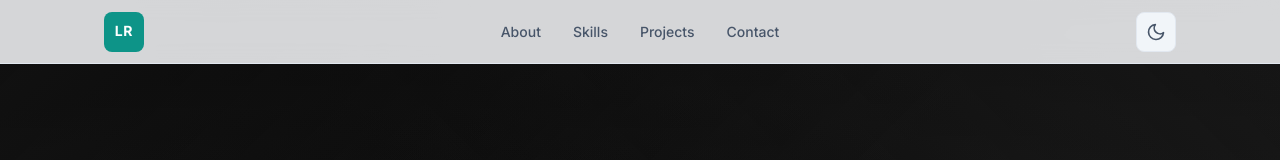
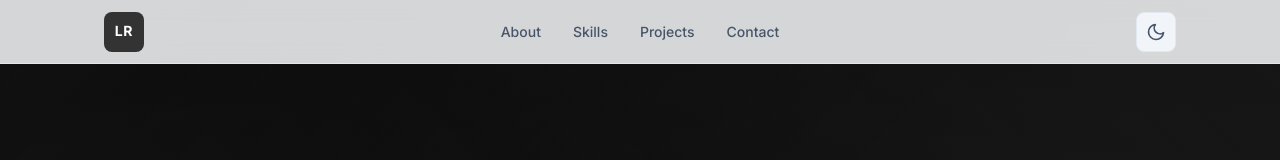
Before and after one commit to laisrod/portifolio-react, a React (Vite) app: page / in a window 1280 px wide. Shown: the top 160 px of the page. Built offline with nearby package versions, Linux system fonts and the light colour scheme.

Commit message:
style: replace accent blue with dark gray in header

```diff
--- a/src/styles/components/Header.css
+++ b/src/styles/components/Header.css
@@ -36,7 +36,7 @@
 }
 
 .header__logo:hover {
-  color: var(--color-accent);
+  color: #999999;
 }
 
 .header__logo-text {
@@ -46,7 +46,7 @@
   width: 40px;
   height: 40px;
   border-radius: var(--radius-md);
-  background-color: var(--color-accent);
+  background-color: #333333;
   color: #ffffff;
   font-size: var(--font-size-sm);
   font-weight: 700;
@@ -77,7 +77,7 @@
   left: 0;
   width: 0;
   height: 2px;
-  background-color: var(--color-accent);
+  background-color: #555555;
   transition: width var(--transition-base);
 }
 
```
